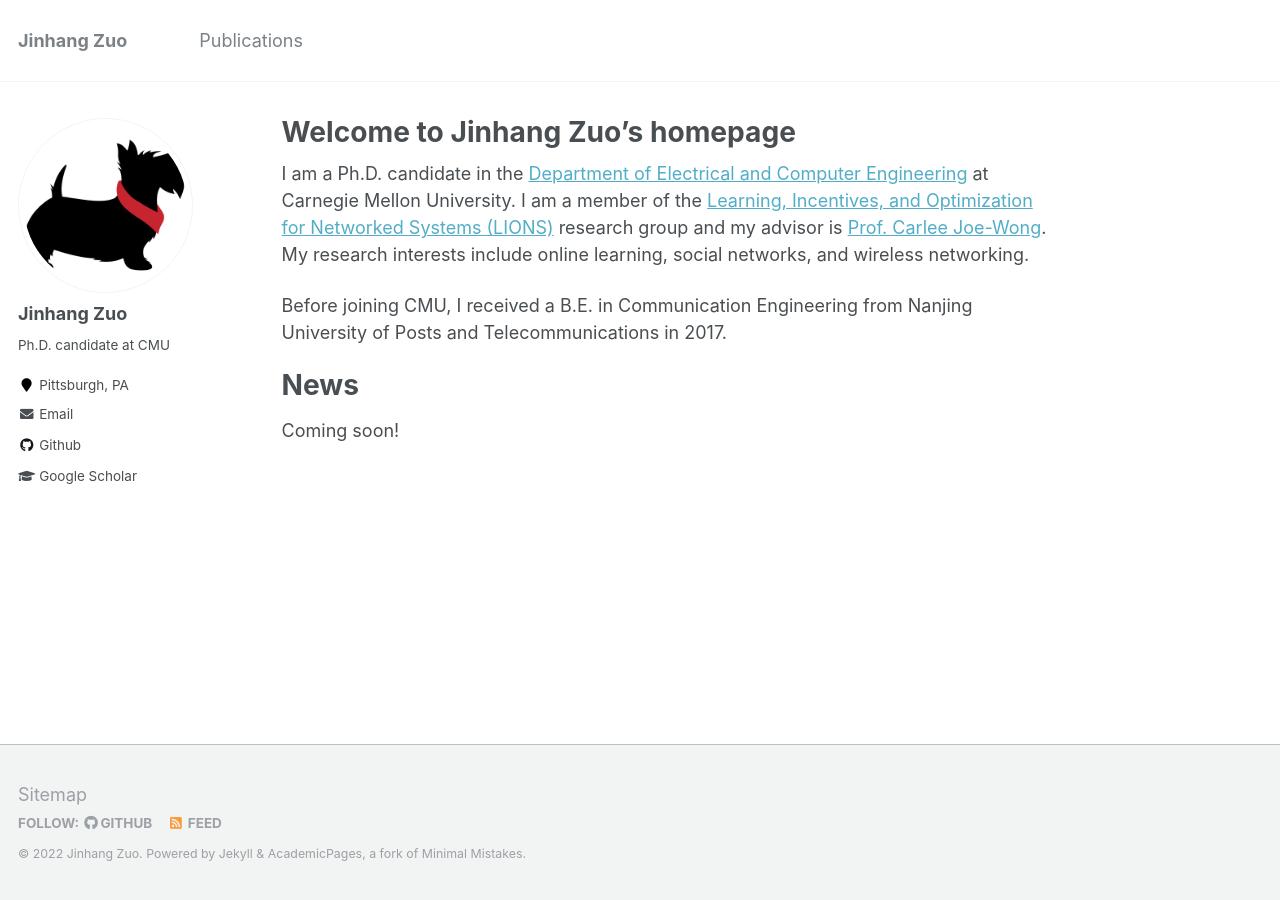
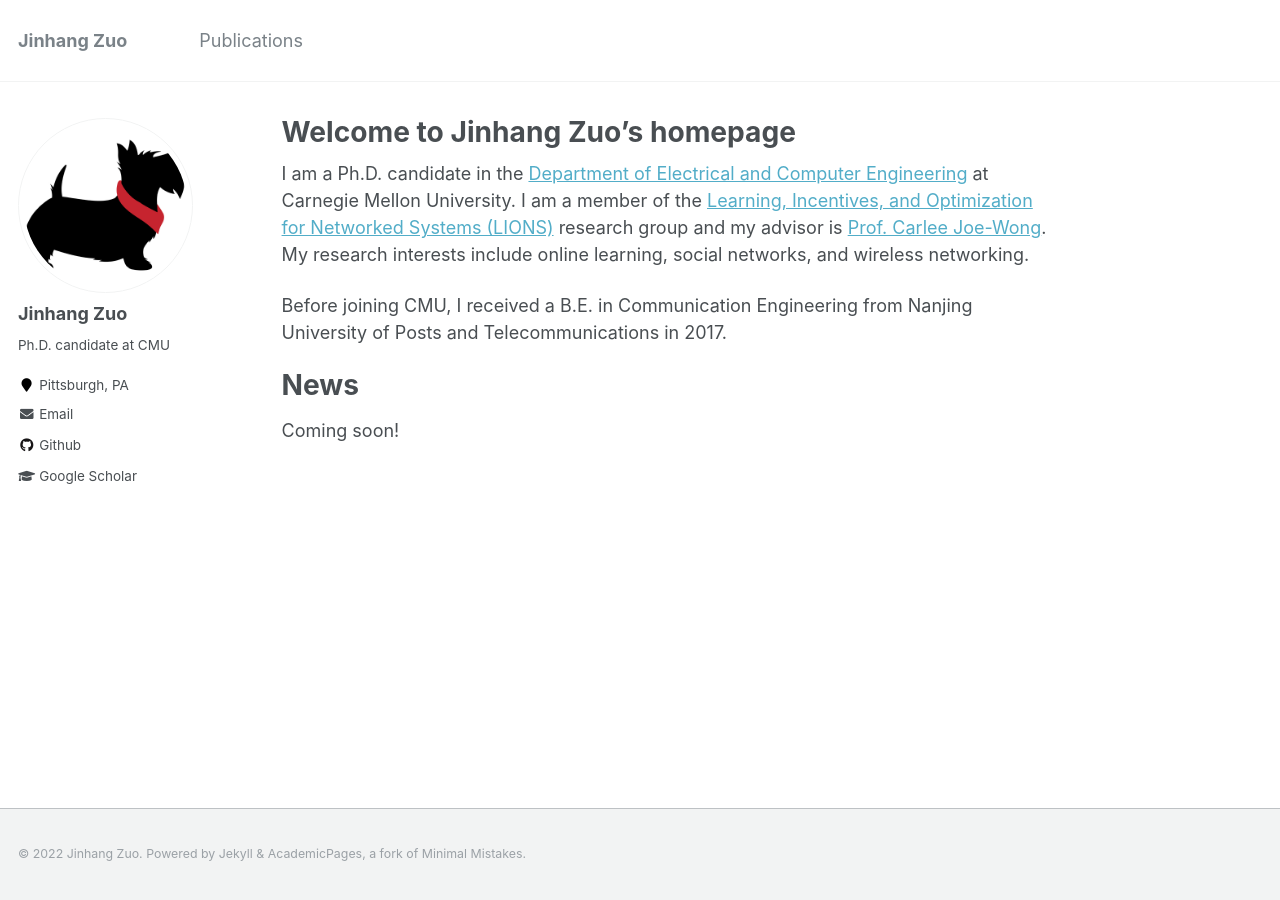
Before and after one commit to jhzuo/jhzuo.github.io, a Jekyll site: the page built from _pages/about.md, in a window 1280 px wide. Built offline with Jekyll 4.4.1, drawn with Linux system fonts in a browser that asks for light colours.

Commit message:
del sitemap

```diff
--- a/_includes/footer.html
+++ b/_includes/footer.html
@@ -1,6 +1,6 @@
 {% include base_path %}
 
-<div class="page__footer-follow">
+<!-- <div class="page__footer-follow">
   <ul class="social-icons">
     {% if site.data.ui-text[site.locale].follow_label %}
       <li><strong>{{ site.data.ui-text[site.locale].follow_label }}</strong></li>
@@ -19,6 +19,6 @@
     {% endif %}
     <li><a href="{% if site.atom_feed.path %}{{ site.atom_feed.path }}{% else %}{{ base_path }}/feed.xml{% endif %}"><i class="fa fa-fw fa-rss-square" aria-hidden="true"></i> {{ site.data.ui-text[site.locale].feed_label | default: "Feed" }}</a></li>
   </ul>
-</div>
+</div> -->
 
 <div class="page__footer-copyright">&copy; {{ site.time | date: '%Y' }} {{ site.name | default: site.title }}. {{ site.data.ui-text[site.locale].powered_by | default: "Powered by" }} <a href="http://jekyllrb.com" rel="nofollow">Jekyll</a> &amp; <a href="https://github.com/academicpages/academicpages.github.io">AcademicPages</a>, a fork of <a href="https://mademistakes.com/work/minimal-mistakes-jekyll-theme/" rel="nofollow">Minimal Mistakes</a>.</div>
--- a/_includes/footer/custom.html
+++ b/_includes/footer/custom.html
@@ -1,3 +1,3 @@
 <!-- start custom footer snippets -->
-<a href="/sitemap/">Sitemap</a>
+<!-- <a href="/sitemap/">Sitemap</a> -->
 <!-- end custom footer snippets -->
```
